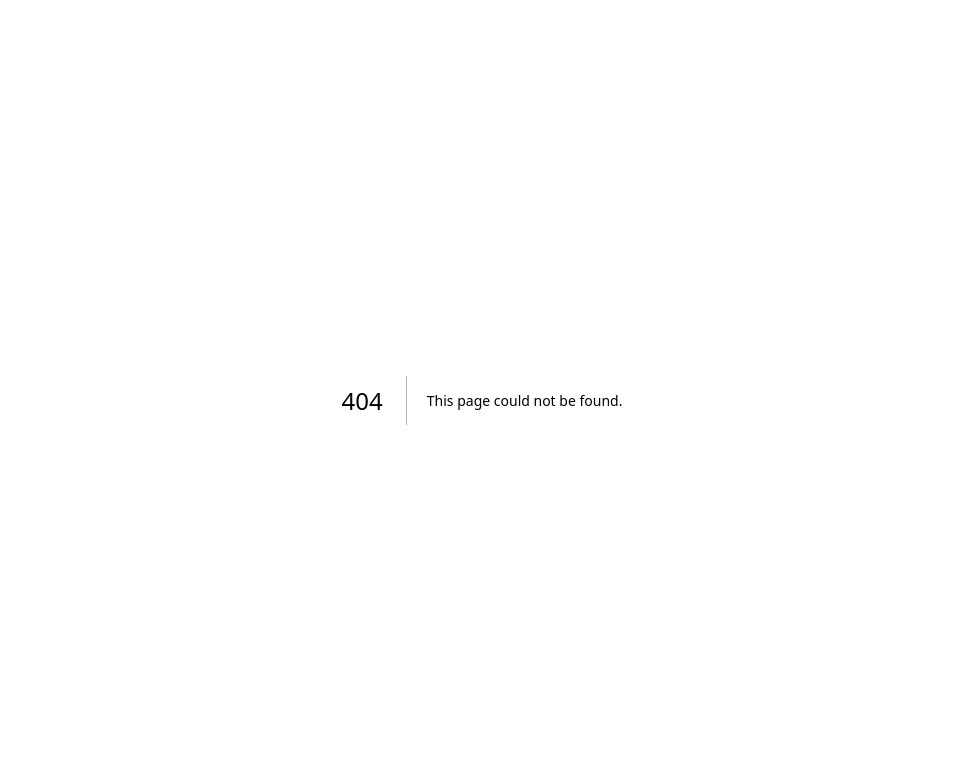
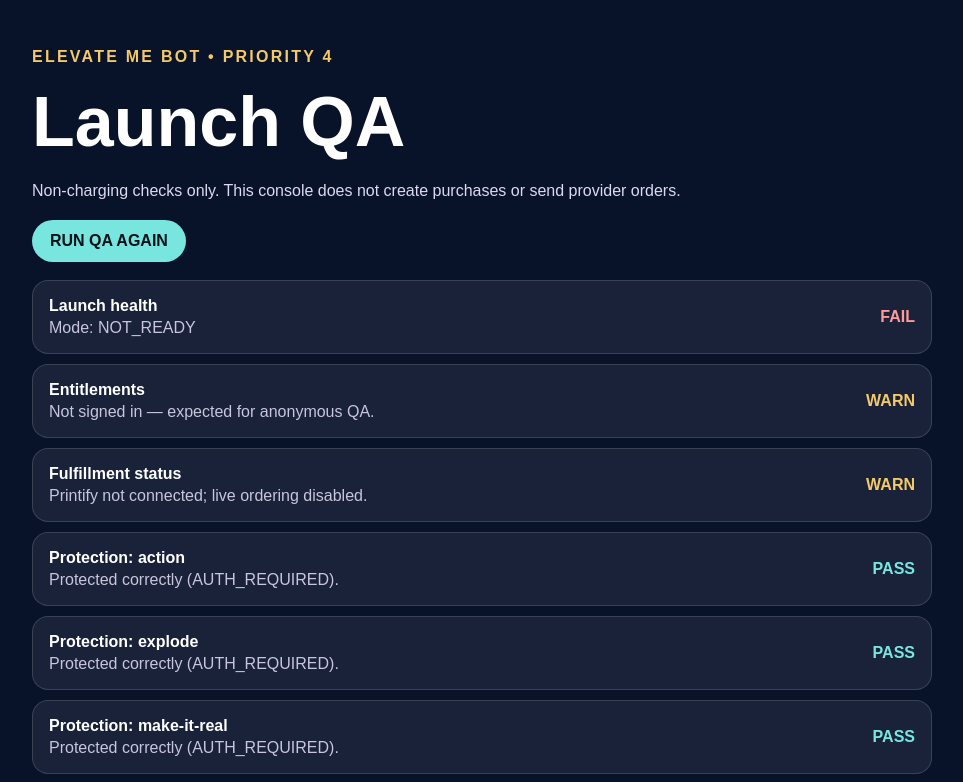
Before and after one commit to melbgittinit/botbox-alpha-clean, a Next.js app: page /elevate-me-bot/qa in a window 1280 px wide. Before the commit this address had no page. Shown: the top 782 px of the page, without its empty margins (158-1121 px from the left). Built offline with nearby package versions, Linux system fonts and the light colour scheme; no server answers.

Commit message:
Add non-charging Elevate launch QA console

```diff
--- /dev/null
+++ b/app/elevate-me-bot/qa/page.tsx
@@ -0,0 +1,125 @@
+"use client";
+
+import { useEffect, useState } from "react";
+
+type Check = { name: string; state: "pass"|"warn"|"fail"|"pending"; detail: string };
+
+export default function ElevateQaPage() {
+  const [checks, setChecks] = useState<Check[]>([]);
+  const [running, setRunning] = useState(false);
+
+  async function run() {
+    setRunning(true);
+    const next: Check[] = [];
+
+    async function get(name: string, url: string, assess: (r: Response, data: any) => Check) {
+      try {
+        const r = await fetch(url, { cache: "no-store" });
+        const data = await r.json().catch(() => ({}));
+        next.push(assess(r, data));
+      } catch {
+        next.push({ name, state: "fail", detail: "Request failed." });
+      }
+    }
+
+    await get("Launch health", "/api/elevate/health", (r, data) => ({
+      name: "Launch health",
+      state: r.ok && data.launchMode === "FULL_V1" ? "pass" : r.ok && data.launchMode === "CONTROLLED_LAUNCH" ? "warn" : "fail",
+      detail: r.ok ? `Mode: ${data.launchMode}` : "Health endpoint unavailable."
+    }));
+
+    await get("Entitlements", "/api/elevate/entitlements", (r, data) => ({
+      name: "Entitlements",
+      state: r.status === 401 ? "warn" : r.ok ? "pass" : "fail",
+      detail: r.status === 401 ? "Not signed in — expected for anonymous QA." : r.ok ? `Authenticated; level ${data.level}` : "Entitlement route error."
+    }));
+
+    await get("Fulfillment status", "/api/elevate/fulfillment/status", (r, data) => ({
+      name: "Fulfillment status",
+      state: r.ok && data.configured && data.liveOrderingEnabled ? "pass" : r.ok ? "warn" : "fail",
+      detail: r.ok
+        ? `Printify ${data.configured ? "connected" : "not connected"}; live ordering ${data.liveOrderingEnabled ? "enabled" : "disabled"}.`
+        : "Fulfillment status route error."
+    }));
+
+    const protectedRoutes = [
+      ["/api/elevate/action", { action:"next", mission:"QA check", botName:"QA Bot" }],
+      ["/api/elevate/explode", { source:"QA source", mission:"QA", audience:"QA" }],
+      ["/api/elevate/make-it-real", { format:"card", title:"QA", message:"QA", cta:"QA" }],
+    ] as const;
+
+    for (const [url, body] of protectedRoutes) {
+      try {
+        const r = await fetch(url, {
+          method: "POST",
+          headers: { "content-type": "application/json" },
+          body: JSON.stringify(body),
+        });
+        const data = await r.json().catch(() => ({}));
+        const expectedProtected = [401,403].includes(r.status);
+        next.push({
+          name: `Protection: ${url.split("/").pop()}`,
+          state: r.ok || expectedProtected ? "pass" : "fail",
+          detail: r.ok ? "Authorized route responded." : expectedProtected ? `Protected correctly (${data.error || r.status}).` : `Unexpected status ${r.status}.`
+        });
+      } catch {
+        next.push({ name: `Protection: ${url.split("/").pop()}`, state:"fail", detail:"Request failed." });
+      }
+    }
+
+    const pages = [
+      "/elevate-me-bot",
+      "/elevate-me-bot/explode",
+      "/elevate-me-bot/gift",
+      "/elevate-me-bot/make-it-real",
+      "/elevate-me-bot/merch",
+      "/elevate-me-bot/unlock?level=activate",
+    ];
+
+    for (const url of pages) {
+      try {
+        const r = await fetch(url, { method:"HEAD", cache:"no-store" });
+        next.push({
+          name: `Page: ${url.split("?")[0].replace("/elevate-me-bot","Bot") || "Bot"}`,
+          state: r.ok ? "pass" : "fail",
+          detail: `HTTP ${r.status}`
+        });
+      } catch {
+        next.push({ name:`Page: ${url}`, state:"fail", detail:"Navigation request failed." });
+      }
+    }
+
+    setChecks(next);
+    setRunning(false);
+  }
+
+  useEffect(() => { run(); }, []);
+
+  const tone = (s: Check["state"]) =>
+    s === "pass" ? "#78e6df" : s === "warn" ? "#f3c969" : s === "fail" ? "#ff9b9b" : "#c9c5dd";
+
+  return (
+    <main style={{minHeight:"100vh",background:"#081229",color:"#fff",padding:"32px 16px",fontFamily:"Arial,sans-serif"}}>
+      <div style={{maxWidth:900,margin:"0 auto"}}>
+        <p style={{letterSpacing:".14em",textTransform:"uppercase",color:"#f3c969",fontWeight:800}}>ELEVATE ME BOT • PRIORITY 4</p>
+        <h1 style={{fontSize:"clamp(40px,8vw,70px)",margin:"8px 0"}}>Launch QA</h1>
+        <p style={{color:"#ddd9ef",lineHeight:1.6}}>Non-charging checks only. This console does not create purchases or send provider orders.</p>
+        <button onClick={run} disabled={running} style={{padding:"12px 18px",borderRadius:999,border:0,background:"#78e6df",color:"#041117",fontWeight:900,cursor:"pointer",marginBottom:18}}>
+          {running ? "RUNNING…" : "RUN QA AGAIN"}
+        </button>
+
+        <div style={{display:"grid",gap:10}}>
+          {checks.map((c,i)=>(
+            <div key={i} style={{padding:16,borderRadius:16,background:"rgba(255,255,255,.07)",border:"1px solid rgba(255,255,255,.14)",display:"flex",justifyContent:"space-between",gap:16,alignItems:"center",flexWrap:"wrap"}}>
+              <div>
+                <strong>{c.name}</strong>
+                <div style={{color:"#c9c5dd",marginTop:4}}>{c.detail}</div>
+              </div>
+              <strong style={{color:tone(c.state),textTransform:"uppercase"}}>{c.state}</strong>
+            </div>
+          ))}
+        </div>
+      </div>
+    </main>
+  );
+}
```
